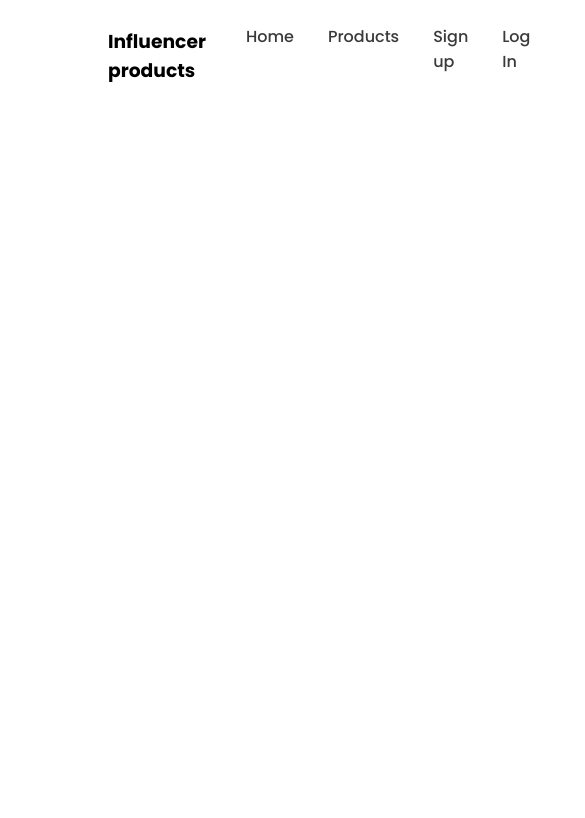
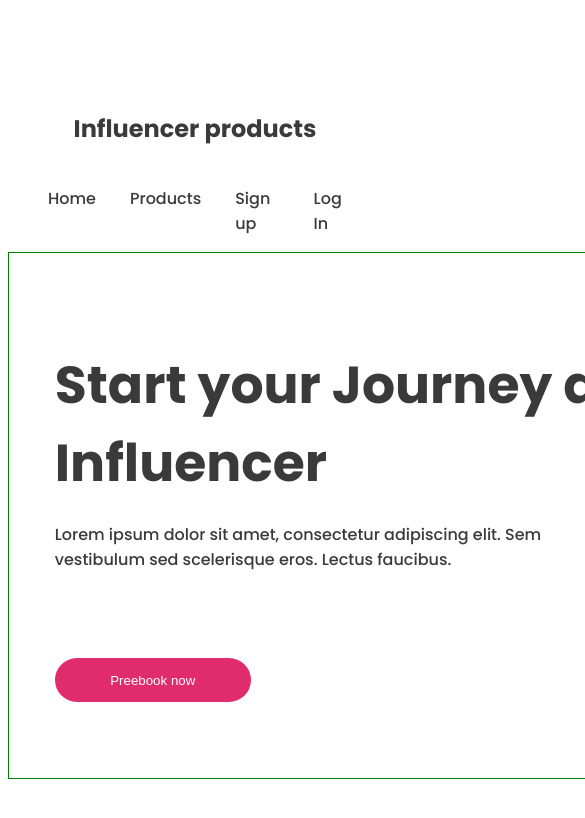
Before and after one commit to sanjoynath-coder/influencer-gear-main, a plain HTML site: page index.html in a window 390 px wide. Shown: the top 818 px of the page, 585 px wide, since content can reach past the window. Drawn offline with Linux system fonts and the light colour scheme.

Commit message:
added the banner section and responsive nevbar

```diff
--- a/index.html
+++ b/index.html
@@ -19,6 +19,20 @@
                 <li class="nav-item"><a href="" class="nav-link text-gray">Log In</a></li>
             </ul>
         </nav>
+
+        <!-- style banner section -->
+         <section class="banner-container displa-flex">
+            <div class="banner-text-container">
+                <H2 class="banner-title">Start your Journey as <br>
+                    Influencer</H2>
+                <P class="banner-description">Lorem ipsum dolor sit amet, consectetur adipiscing elit. Sem vestibulum sed scelerisque eros. Lectus faucibus.</P>
+                <a href="google.com"><button class="btn-primary">Preebook now</button></a>
+            </div>
+            <div class="banner-image-container">
+                <img src="images/main-camera.png" alt="main camara">
+
+            </div>
+         </section>
     </header>
     <main>
 
--- a/styles/styles.css
+++ b/styles/styles.css
@@ -7,31 +7,122 @@
 }
 
 /* shaerd styles */
-.displa-flex{
+.displa-flex {
     display: flex;
 }
 
-.text-gray{
-    color:#3A3A3A;
+.text-gray {
+    color: #3A3A3A;
 }
-.text.sweet{
-    color:#E02C6D;
+
+.text.sweet {
+    color: #E02C6D;
 }
+
+
+.navnbar {
+    /* border: 2px solid red; */
+    max-width: 1440px;
+    margin: 0 auto;
+
+}
+
+
+
+
 /* header styles  */
 
 /* navbar styles */
-  .navnbar{
+.navnbar {
     justify-content: space-between;
+    align-items: center;
+    /* border: 2px solid red; */
+    max-width: 1440px;
+    margin: 0 auto;
+    margin-top: 87px;
 }
-  .nav-title{
-    margin-left: 100px;
+
+.nav-title {
+    /* margin-left: 100px; */
+    font-size: 1.5rem;
+    font-weight: 700;
+    color: #3A3A3A;
+
 }
-  .nav-item{
+
+.nav-item {
     list-style: none;
     margin-right: 34px;
 }
-  .nav-link{
+
+.nav-link {
     text-decoration: none;
-    font-size: 16px;
+    font-size: 1rem;
     font-weight: 500;
 }
+
+/* banner styles start here */
+.banner-container {
+    width: 1440px;
+    margin: 0 auto;
+    border: 1px solid green;
+ /* justify-content: space-between; */
+}
+
+.banner-text-container {
+    /* max-width: 580px; */
+    margin: 0 auto;
+    margin-top: 50px;
+
+}
+
+.banner-title {
+    width: 582px;
+    height: 133px;
+    font-size: 3.25rem;
+    font-weight: 700;
+    color: #3A3A3A;
+    margin-right: 200px
+    /* margin-bottom: 16px; */
+}
+
+.banner-description {
+    width: 500px;
+    height: 120px;
+    font-size: 1rem;
+    font-weight: 500;
+    color: #3A3A3A;
+
+}
+
+.btn-primary {
+    width: 196px;
+    height: 44px;
+    background-color: #E02C6D;
+    color: white;
+    padding: 10px 24px;
+    border-radius: 50px;
+    border: none;
+}
+
+.banner-image-container {
+    width: 475px;
+    height: 475px;
+    background-image: url(../images/Circle\ design.svg);
+    position: relative;
+    margin: 0 auto;
+    margin-top: 50px;
+
+}
+
+.banner-image-container img {
+    position: absolute;
+}
+
+/* responsive media query */
+
+@media screen and (max-width:576px) {
+    .navnbar, .nev-links{
+        flex-direction: column;
+    }
+}
```
Lines whose indentation alone changed are shown as unchanged.
